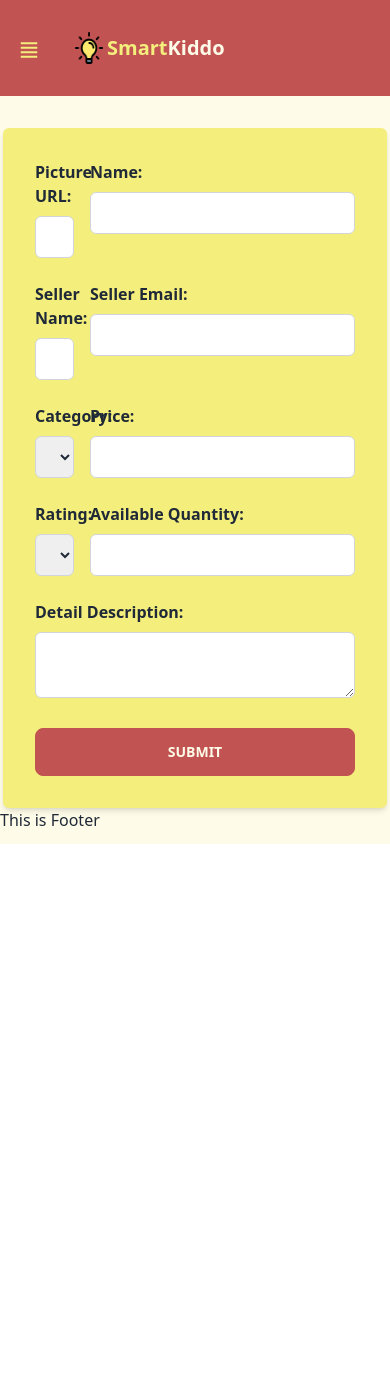
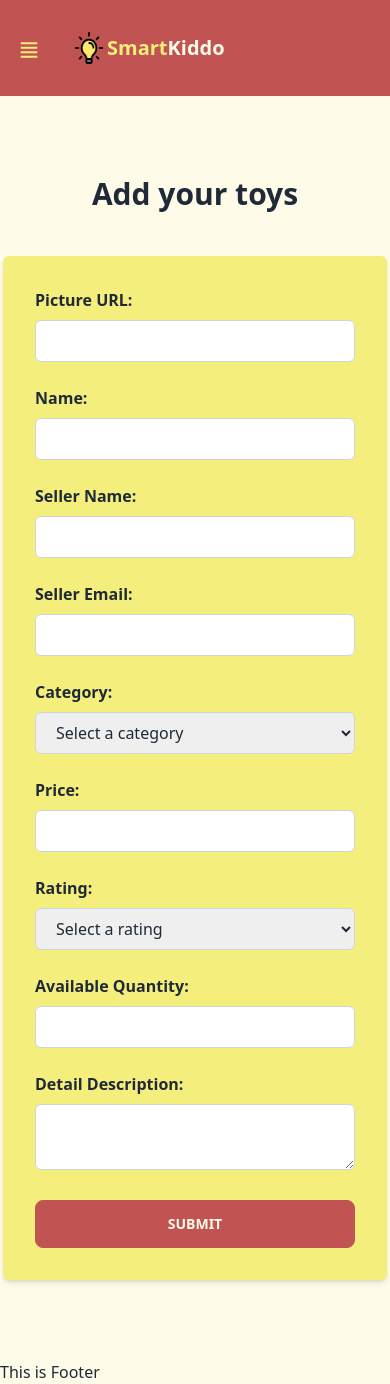
Before and after one commit to Salman-165324/smart-kiddo-toy-market-place-client, a React (Vite) app: page /add-toys in a window 390 px wide. Before the commit the page ends 844 px from the top, so only its background shows below. Built offline with nearby package versions, Linux system fonts and the light colour scheme; no server answers.

Commit message:
Did some minor changes to the signup page and solved add toy form's responsiveness issue

```diff
--- a/src/Components/Pages/AddToyPage/AddToyForm.jsx
+++ b/src/Components/Pages/AddToyPage/AddToyForm.jsx
@@ -32,8 +32,11 @@ const AddToyForm = () => {
     };
 
     return (
+
+        <div className='primary-container'>
+            <h2 className='section-title pb-3'>Add your toys</h2>
             <form onSubmit={handleSubmit} className=" max-w-sm sm:max-w-md xl:max-w-xl mx-auto bg-primary p-8 mt-8 rounded-md shadow-md">
-            <div className='grid grid-cols-1 xl:grid-cols-2 gap-x-4'>
+                <div className='grid grid-cols-1 xl:grid-cols-2  gap-x-4'>
                     <div className="mb-6">
                         <label className="block mb-2 font-semibold">Picture URL:</label>
                         <input
@@ -124,7 +127,10 @@ const AddToyForm = () => {
                         />
                     </div>
 
-                <div className="mb-6 w-full col-span-2">
+
+                </div>
+
+                <div className="mb-6 w-full ">
                         <label className="block mb-2 font-semibold">Detail Description:</label>
                         <textarea
                             value={description}
@@ -133,14 +139,14 @@ const AddToyForm = () => {
                         ></textarea>
                     </div>
 
-            </div>
-
                 <div>
                     <button type="submit" className="w-full primary-button">
                         Submit
                     </button>
                 </div>
             </form>
+        </div>
+
     );
 };
 
--- a/src/Components/Pages/SignupPage/Signup.jsx
+++ b/src/Components/Pages/SignupPage/Signup.jsx
@@ -1,7 +1,7 @@
 import React, { useContext, useState } from 'react';
 import signupAnimation from '../../../assets/signupAnimation.json';
 import Lottie from "lottie-react";
-import { Link } from 'react-router-dom';
+import { Link, useNavigate } from 'react-router-dom';
 import { FcGoogle } from 'react-icons/fc';
 import { AuthContext } from '../../../Providers/AuthProviders';
 
@@ -9,6 +9,9 @@ import { AuthContext } from '../../../Providers/AuthProviders';
 const Signup = () => {
 
     const { googleSigning, signUpWithEmailAndPass, addNameAndProfilePic } = useContext(AuthContext);
+
+    const navigate = useNavigate();
+
 
     const [errorText, setErrorText] = useState('');
 
@@ -69,6 +72,8 @@ const Signup = () => {
                                 setErrorText(error);
                             });
                     }
+
+                    navigate('/');
                 })
                 .catch((error) => {
 
@@ -92,6 +97,7 @@ const Signup = () => {
                 const user = result.user;
                 console.log(user)
                 setErrorText('')
+                navigate('/')
             }).catch((error) => {
                 // Handle Errors here.
                 console.log(error);
```
Lines whose indentation alone changed are shown as unchanged.
